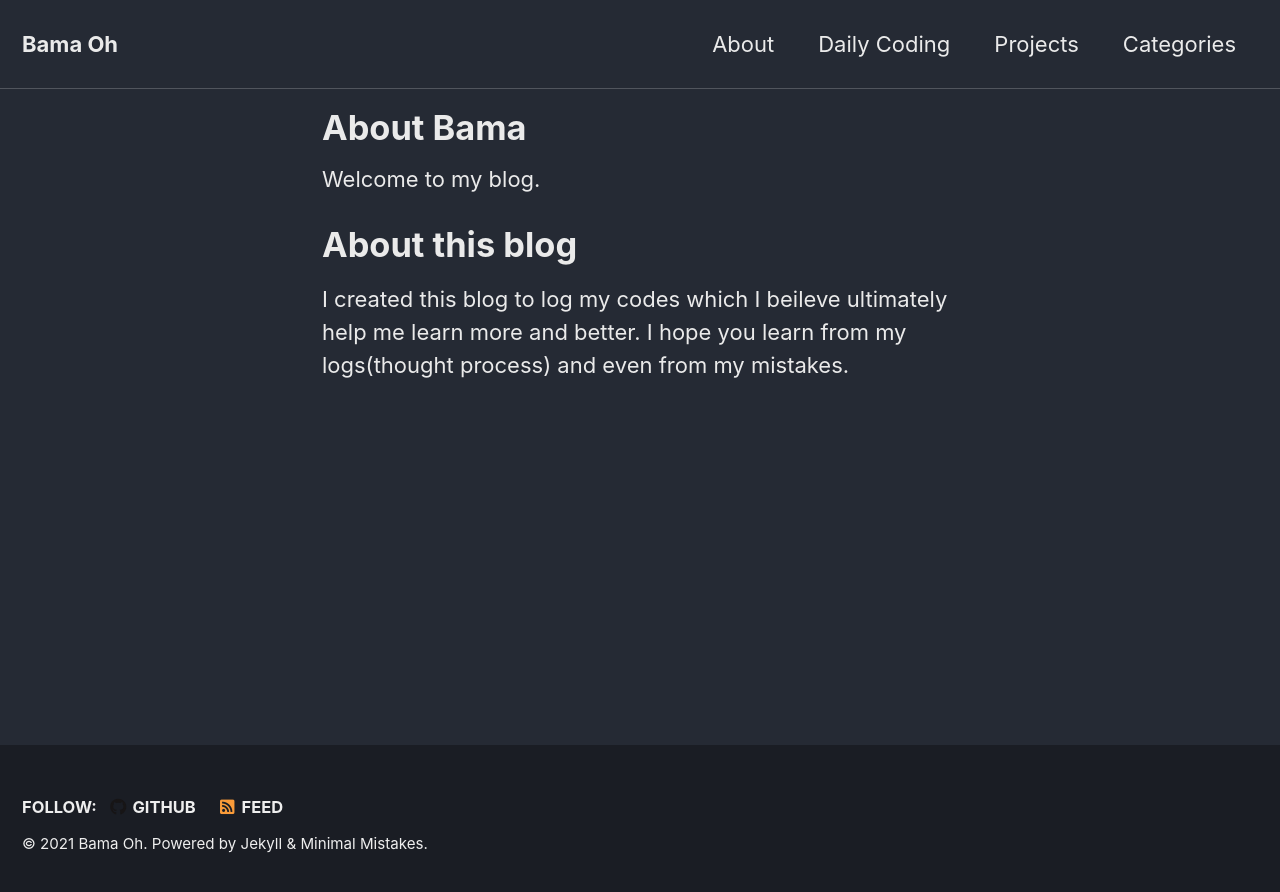
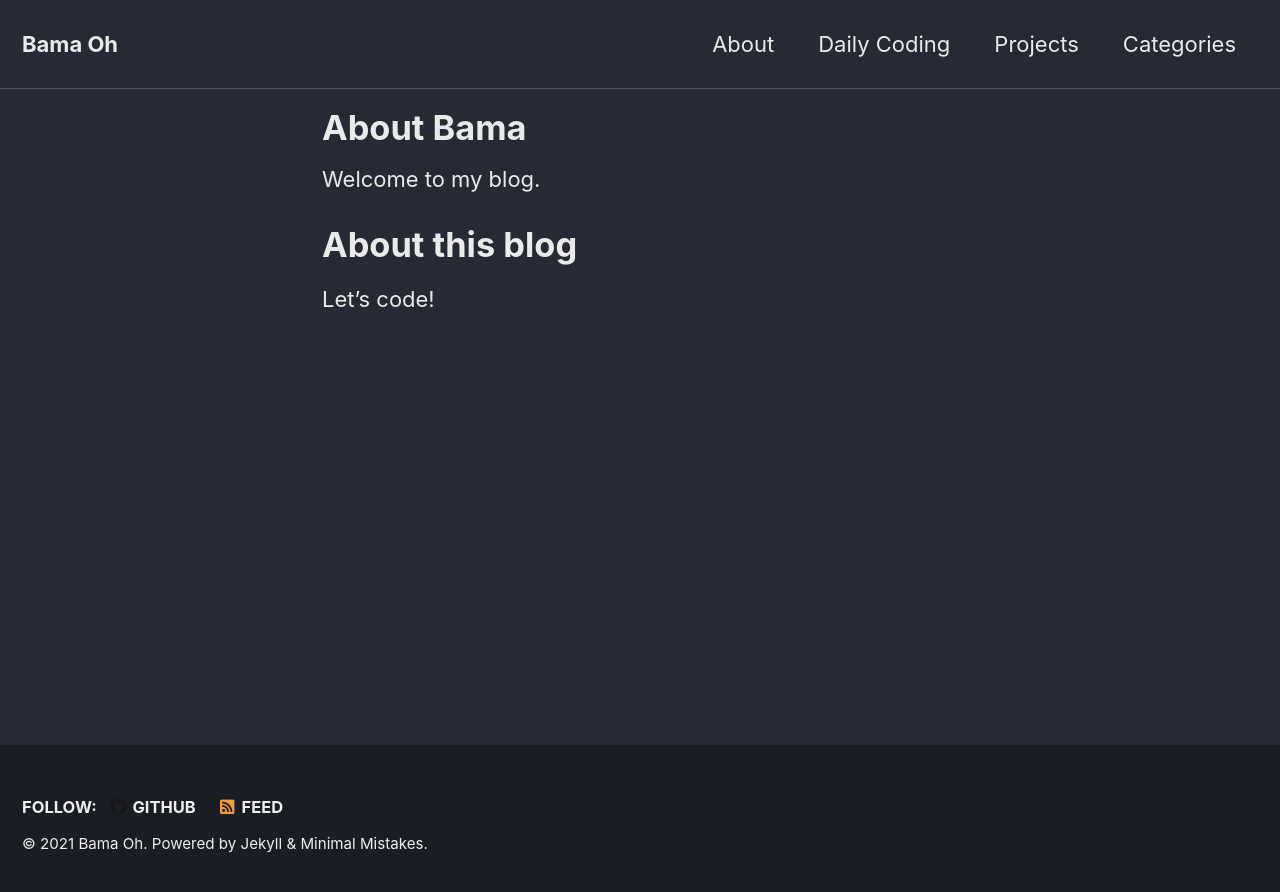
Before and after one commit to BamaOh/BamaOh.github.io, a Jekyll site: the page built from _pages/about.md, in a window 1280 px wide. Shown: the top 892 px of the page. Built offline with Jekyll 4.4.1, drawn with Linux system fonts in a browser that asks for light colours; cached includes are drawn as plain includes.

Commit message:
updated about page
changed description

```diff
--- a/_pages/about.md
+++ b/_pages/about.md
@@ -4,10 +4,10 @@ permalink: /about/
 title: About Bama
 author: Bama Oh
 author_profile: true
-description: "I am Bama Oh. I created this blog to log my codes which I beileve ultimately help me learn more and better."
+description: "Let's code!"
 ---
 
 Welcome to my blog.
 
 # About this blog
-I created this blog to log my codes which I beileve ultimately help me learn more and better. I hope you learn from my logs(thought process) and even from my mistakes.
+Let's code!
```
